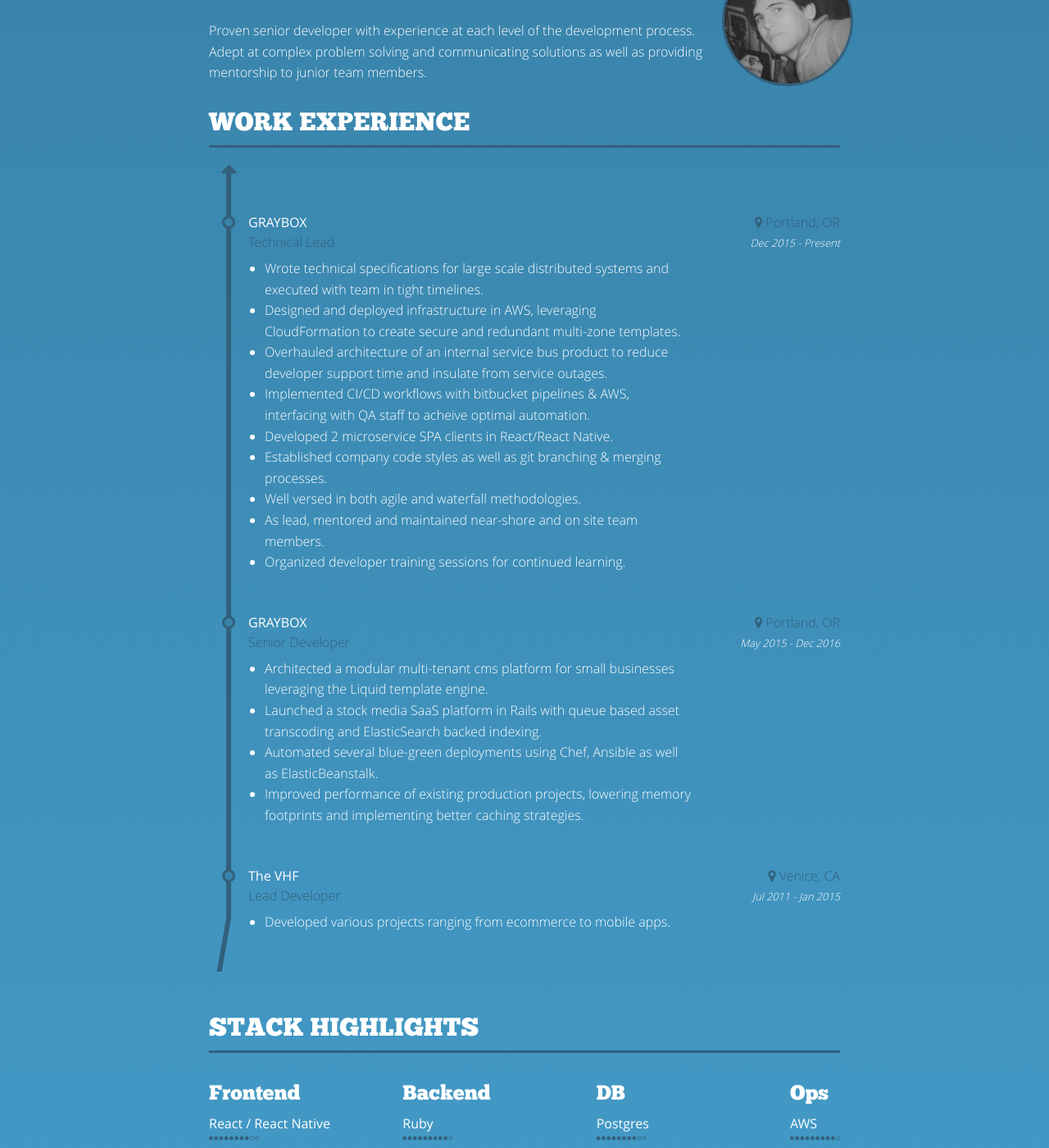
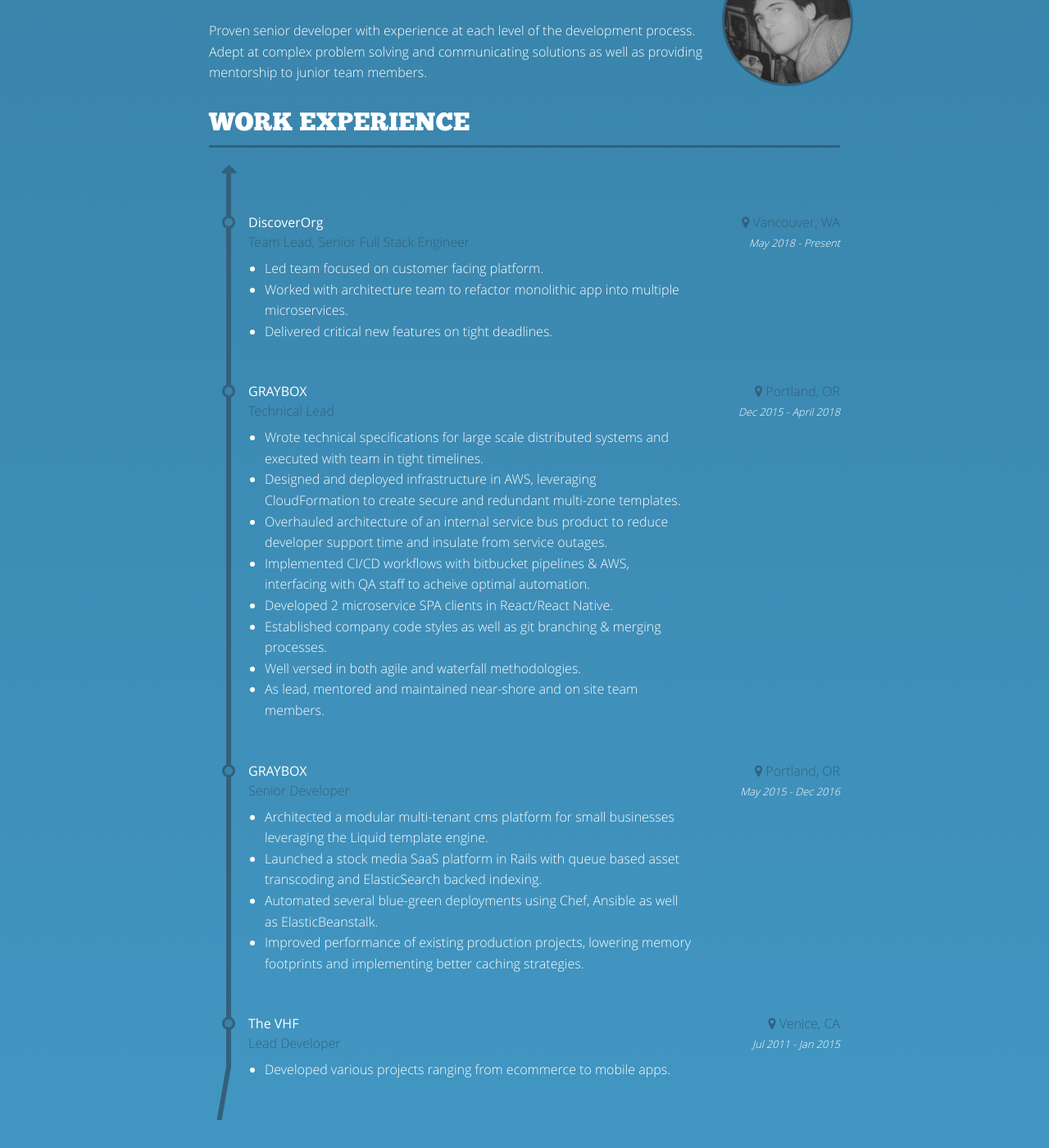
Before and after one commit to arsac/personal_site, a Jekyll site: the page built from index.md, in a window 1280 px wide and 1400 px high, scrolled down 761 px. Shown: the whole window at 82% size. Built offline with Jekyll 4.4.1, drawn with Linux system fonts in a browser that asks for light colours; some of the changed text lies outside the part shown.

Commit message:
Resume updates

```diff
--- a/_data/resume.yml
+++ b/_data/resume.yml
@@ -4,8 +4,17 @@ summary: >
   mentorship to junior team members.
 
 positions:
+  - start_date: May 2018
+    end_date: Present
+    company: DiscoverOrg
+    title: Team Lead, Senior Full Stack Engineer
+    summary:
+      - Led team focused on customer facing platform.
+      - Worked with architecture team to refactor monolithic app into multiple microservices.
+      - Delivered critical new features on tight deadlines.
+    location: Vancouver, WA
   - start_date: Dec 2015
-    end_date: Present
+    end_date: April 2018
     company: GRAYBOX
     title: Technical Lead
     summary:
@@ -17,7 +26,6 @@ positions:
       - Established company code styles as well as git branching & merging processes.
       - Well versed in both agile and waterfall methodologies.
       - As lead, mentored and maintained near-shore and on site team members.
-      - Organized developer training sessions for continued learning.
     location: Portland, OR
   - start_date: May 2015
     end_date: Dec 2016
@@ -36,11 +44,6 @@ positions:
     summary:
       - Developed various projects ranging from ecommerce to mobile apps.
     location: Venice, CA
-#  - start_date: May 2008
-#    end_date: Jul 2011
-#    company: Atout France
-#    title: Web Developer
-#    location: Beverly Hills, CA
 educations:
   - end_date: 2007
     degree: BA
@@ -63,15 +66,17 @@ skills:
       lvl: 6
     - name: JQuery
       lvl: 8
-    - name: Angular JS
+    - name: Angular
       lvl: 7
   Backend:
       - name: Ruby
         lvl: 9
       - name: Node JS
         lvl: 8
+      - name: Java / Spring
+        lvl: 8
       - name: PHP
-        lvl: 9
+        lvl: 8
       - name: Python
         lvl: 7
   DB:
@@ -83,6 +88,8 @@ skills:
       lvl: 7
     - name: MongoDB
       lvl: 6
+    - name: ElasticSearch
+      lvl: 8
   Ops:
     - name: 'AWS'
       lvl: 9
```
